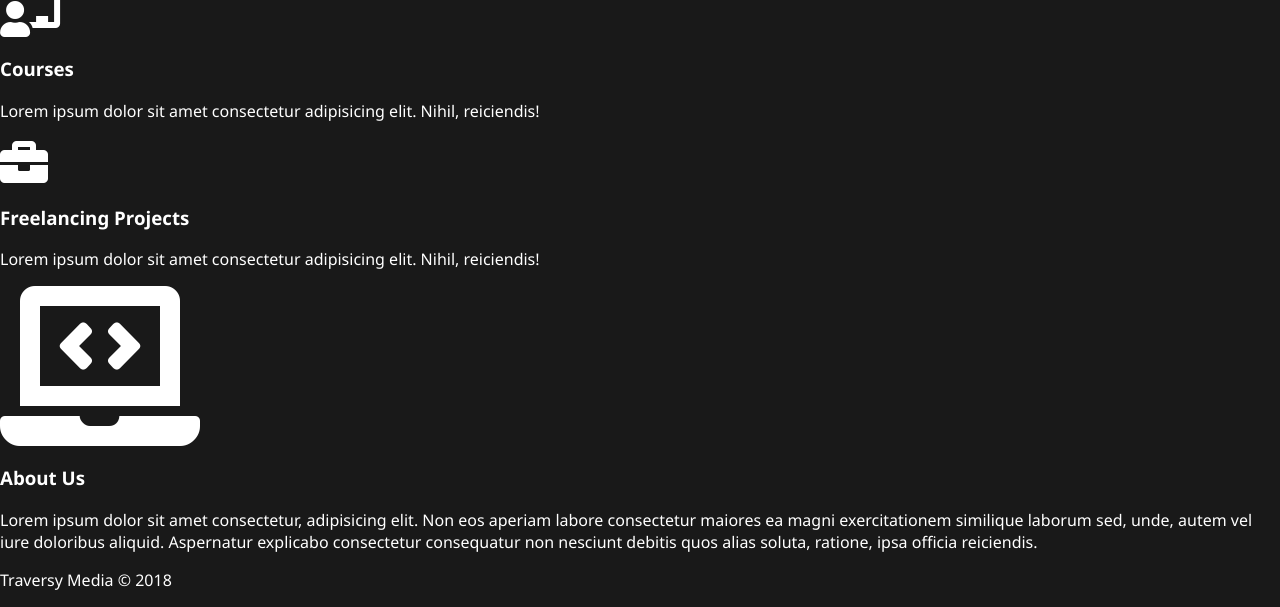
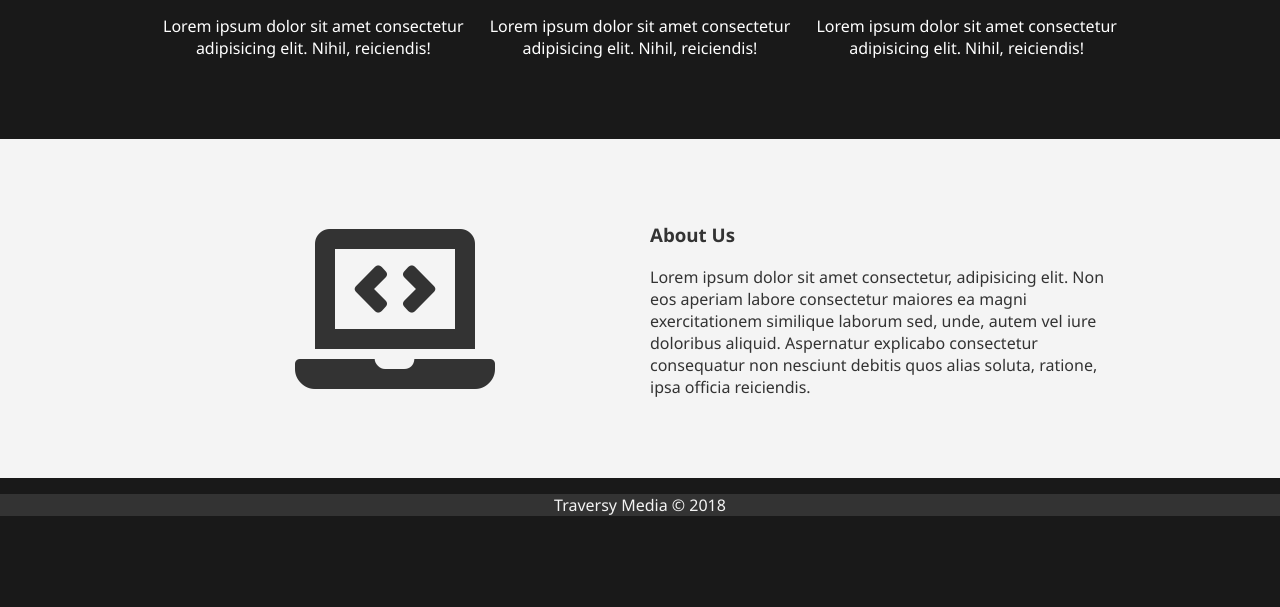
Before and after one commit to PatrickHickey/Blur_Effect_Landing, a plain HTML site: page index.html in a window 1280 px wide. Shown: the part 959-1566 px from the top of the page. After the commit the page ends 1491 px from the top, so only its background shows below. Drawn offline with Linux system fonts and the light colour scheme.

Commit message:
Finished about section

```diff
--- a/style.css
+++ b/style.css
@@ -56,3 +56,37 @@ body {
   line-height: 1.7;
   margin-top: 1rem;
 }
+
+.container {
+  max-width: 960px;
+  margin: auto;
+  overflow: hidden;
+  padding: 4rem 1rem;
+}
+
+.grid-3 {
+  display: grid;
+  grid-gap: 20px;
+  grid-template-columns: repeat(3, 1fr);
+}
+
+.grid-2 {
+  display: grid;
+  grid-gap: 20px;
+  grid-template-columns: repeat(2, 1fr);
+}
+
+.center {
+  text-align: center;
+  margin: auto;
+}
+
+.bg-light {
+  background: #f4f4f4;
+  color: #333;
+}
+
+.bg-dark {
+  background: #333;
+  color: #f4f4f4;
+}
```
